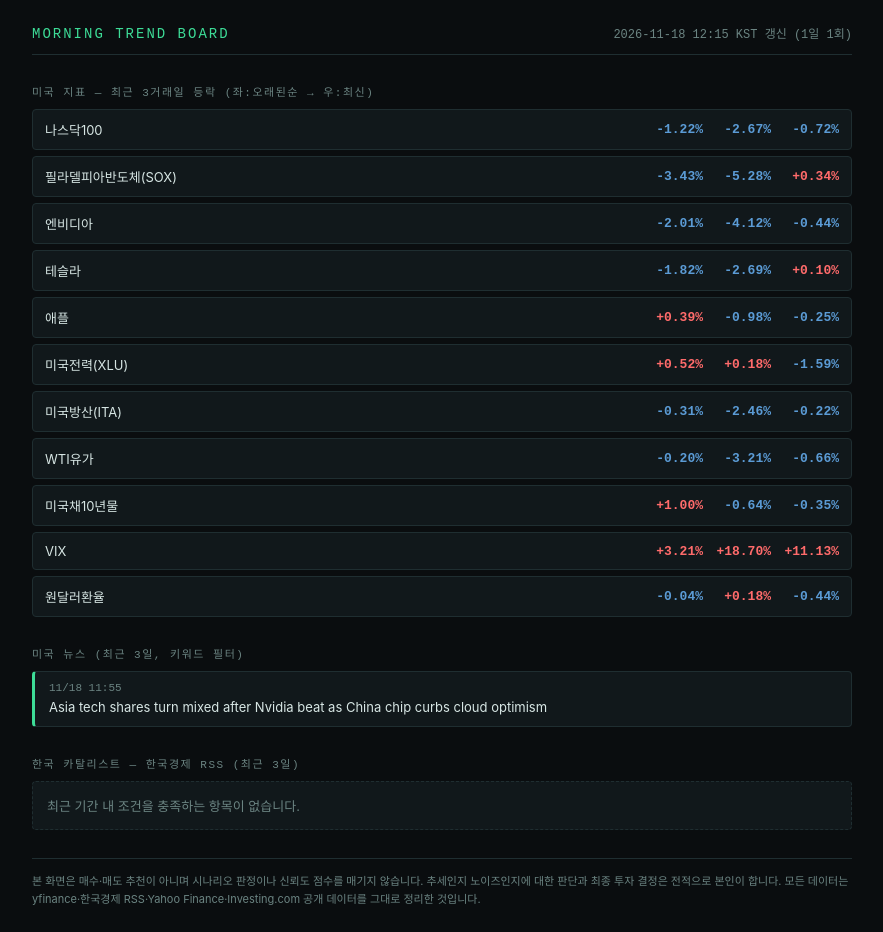
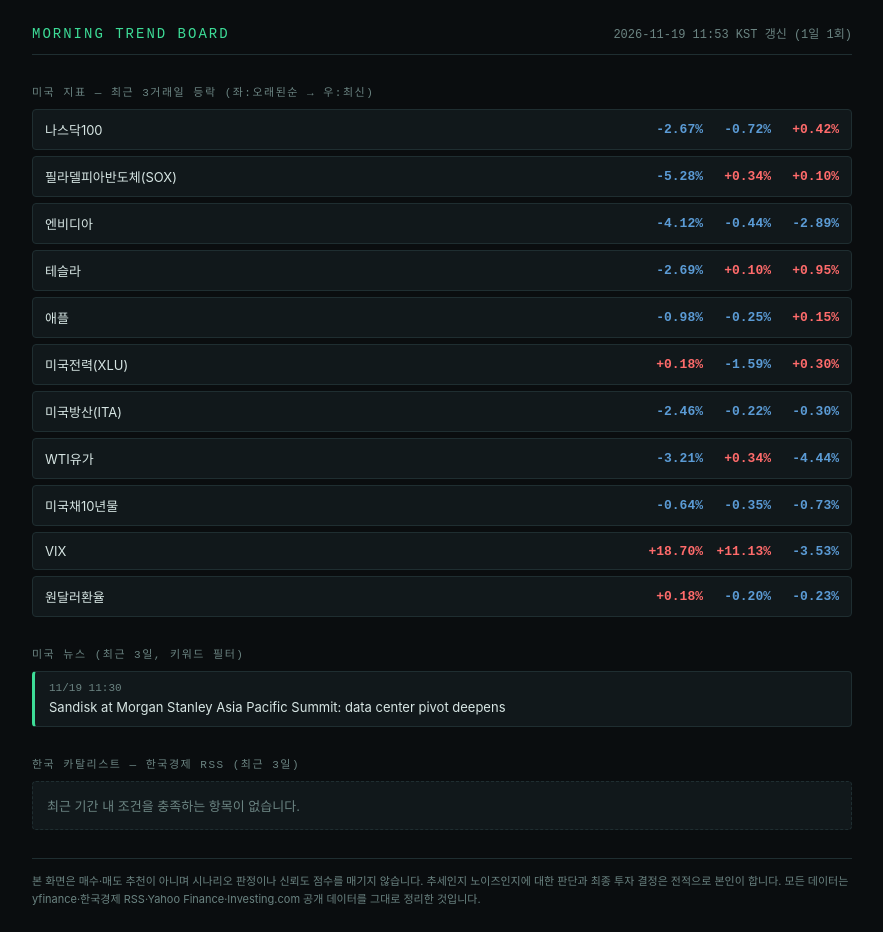
Before and after one commit to Joophila/stock, a plain HTML site: page docs/index.html in a window 1280 px wide. Shown: the whole page, without its empty margins (198-1081 px from the left). Drawn offline with Linux system fonts and the light colour scheme; a web font is replaced by a local one.

Commit message:
trend board update 2026-11-19

```diff
--- a/docs/index.html
+++ b/docs/index.html
@@ -3,7 +3,7 @@
 <head>
 <meta charset="UTF-8">
 <meta name="viewport" content="width=device-width, initial-scale=1">
-<title>모닝 트렌드 보드 — 2026-11-18 12:15 KST</title>
+<title>모닝 트렌드 보드 — 2026-11-19 11:53 KST</title>
 <link rel="stylesheet" crossorigin
   href="https://cdn.jsdelivr.net/gh/orioncactus/pretendard@v1.3.9/dist/web/static/pretendard.css">
 <style>
@@ -39,61 +39,61 @@
   <div class="shell">
     <div class="header">
       <div class="title">Morning Trend Board</div>
-      <div class="time">2026-11-18 12:15 KST 갱신 (1일 1회)</div>
+      <div class="time">2026-11-19 11:53 KST 갱신 (1일 1회)</div>
     </div>
 
     <div class="section-label">미국 지표 — 최근 3거래일 등락 (좌:오래된순 → 우:최신)</div>
 
         <div class="ind-row">
           <div class="ind-name">나스닥100</div>
-          <div class="ind-trend"><span class="chip" style="color:var(--down-blue)">-1.22%</span><span class="chip" style="color:var(--down-blue)">-2.67%</span><span class="chip" style="color:var(--down-blue)">-0.72%</span></div>
+          <div class="ind-trend"><span class="chip" style="color:var(--down-blue)">-2.67%</span><span class="chip" style="color:var(--down-blue)">-0.72%</span><span class="chip" style="color:var(--up-red)">+0.42%</span></div>
         </div>
         <div class="ind-row">
           <div class="ind-name">필라델피아반도체(SOX)</div>
-          <div class="ind-trend"><span class="chip" style="color:var(--down-blue)">-3.43%</span><span class="chip" style="color:var(--down-blue)">-5.28%</span><span class="chip" style="color:var(--up-red)">+0.34%</span></div>
+          <div class="ind-trend"><span class="chip" style="color:var(--down-blue)">-5.28%</span><span class="chip" style="color:var(--up-red)">+0.34%</span><span class="chip" style="color:var(--up-red)">+0.10%</span></div>
         </div>
         <div class="ind-row">
           <div class="ind-name">엔비디아</div>
-          <div class="ind-trend"><span class="chip" style="color:var(--down-blue)">-2.01%</span><span class="chip" style="color:var(--down-blue)">-4.12%</span><span class="chip" style="color:var(--down-blue)">-0.44%</span></div>
+          <div class="ind-trend"><span class="chip" style="color:var(--down-blue)">-4.12%</span><span class="chip" style="color:var(--down-blue)">-0.44%</span><span class="chip" style="color:var(--down-blue)">-2.89%</span></div>
         </div>
         <div class="ind-row">
           <div class="ind-name">테슬라</div>
-          <div class="ind-trend"><span class="chip" style="color:var(--down-blue)">-1.82%</span><span class="chip" style="color:var(--down-blue)">-2.69%</span><span class="chip" style="color:var(--up-red)">+0.10%</span></div>
+          <div class="ind-trend"><span class="chip" style="color:var(--down-blue)">-2.69%</span><span class="chip" style="color:var(--up-red)">+0.10%</span><span class="chip" style="color:var(--up-red)">+0.95%</span></div>
         </div>
         <div class="ind-row">
           <div class="ind-name">애플</div>
-          <div class="ind-trend"><span class="chip" style="color:var(--up-red)">+0.39%</span><span class="chip" style="color:var(--down-blue)">-0.98%</span><span class="chip" style="color:var(--down-blue)">-0.25%</span></div>
+          <div class="ind-trend"><span class="chip" style="color:var(--down-blue)">-0.98%</span><span class="chip" style="color:var(--down-blue)">-0.25%</span><span class="chip" style="color:var(--up-red)">+0.15%</span></div>
         </div>
         <div class="ind-row">
           <div class="ind-name">미국전력(XLU)</div>
-          <div class="ind-trend"><span class="chip" style="color:var(--up-red)">+0.52%</span><span class="chip" style="color:var(--up-red)">+0.18%</span><span class="chip" style="color:var(--down-blue)">-1.59%</span></div>
+          <div class="ind-trend"><span class="chip" style="color:var(--up-red)">+0.18%</span><span class="chip" style="color:var(--down-blue)">-1.59%</span><span class="chip" style="color:var(--up-red)">+0.30%</span></div>
         </div>
         <div class="ind-row">
           <div class="ind-name">미국방산(ITA)</div>
-          <div class="ind-trend"><span class="chip" style="color:var(--down-blue)">-0.31%</span><span class="chip" style="color:var(--down-blue)">-2.46%</span><span class="chip" style="color:var(--down-blue)">-0.22%</span></div>
+          <div class="ind-trend"><span class="chip" style="color:var(--down-blue)">-2.46%</span><span class="chip" style="color:var(--down-blue)">-0.22%</span><span class="chip" style="color:var(--down-blue)">-0.30%</span></div>
         </div>
         <div class="ind-row">
           <div class="ind-name">WTI유가</div>
-          <div class="ind-trend"><span class="chip" style="color:var(--down-blue)">-0.20%</span><span class="chip" style="color:var(--down-blue)">-3.21%</span><span class="chip" style="color:var(--down-blue)">-0.66%</span></div>
+          <div class="ind-trend"><span class="chip" style="color:var(--down-blue)">-3.21%</span><span class="chip" style="color:var(--up-red)">+0.34%</span><span class="chip" style="color:var(--down-blue)">-4.44%</span></div>
         </div>
         <div class="ind-row">
           <div class="ind-name">미국채10년물</div>
-          <div class="ind-trend"><span class="chip" style="color:var(--up-red)">+1.00%</span><span class="chip" style="color:var(--down-blue)">-0.64%</span><span class="chip" style="color:var(--down-blue)">-0.35%</span></div>
+          <div class="ind-trend"><span class="chip" style="color:var(--down-blue)">-0.64%</span><span class="chip" style="color:var(--down-blue)">-0.35%</span><span class="chip" style="color:var(--down-blue)">-0.73%</span></div>
         </div>
         <div class="ind-row">
           <div class="ind-name">VIX</div>
-          <div class="ind-trend"><span class="chip" style="color:var(--up-red)">+3.21%</span><span class="chip" style="color:var(--up-red)">+18.70%</span><span class="chip" style="color:var(--up-red)">+11.13%</span></div>
+          <div class="ind-trend"><span class="chip" style="color:var(--up-red)">+18.70%</span><span class="chip" style="color:var(--up-red)">+11.13%</span><span class="chip" style="color:var(--down-blue)">-3.53%</span></div>
         </div>
         <div class="ind-row">
           <div class="ind-name">원달러환율</div>
-          <div class="ind-trend"><span class="chip" style="color:var(--down-blue)">-0.04%</span><span class="chip" style="color:var(--up-red)">+0.18%</span><span class="chip" style="color:var(--down-blue)">-0.44%</span></div>
+          <div class="ind-trend"><span class="chip" style="color:var(--up-red)">+0.18%</span><span class="chip" style="color:var(--down-blue)">-0.20%</span><span class="chip" style="color:var(--down-blue)">-0.23%</span></div>
         </div>
 
     <div class="section-label">미국 뉴스 (최근 3일, 키워드 필터)</div>
 
-            <a class="news-card" href="https://www.investing.com/news/stock-market-news/asia-tech-shares-turn-mixed-after-nvidia-beat-as-china-chip-curbs-cloud-optimism-5034585" target="_blank" rel="noopener">
-              <div class="news-meta">11/18 11:55 </div>
-              <div class="news-title">Asia tech shares turn mixed after Nvidia beat as China chip curbs cloud optimism</div>
+            <a class="news-card" href="https://www.investing.com/news/transcripts/sandisk-at-morgan-stanley-asia-pacific-summit-data-center-pivot-deepens-93CH-5037583" target="_blank" rel="noopener">
+              <div class="news-meta">11/19 11:30 </div>
+              <div class="news-title">Sandisk at Morgan Stanley Asia Pacific Summit: data center pivot deepens</div>
             </a>
 
     <div class="section-label">한국 카탈리스트 — 한국경제 RSS (최근 3일)</div>
```
